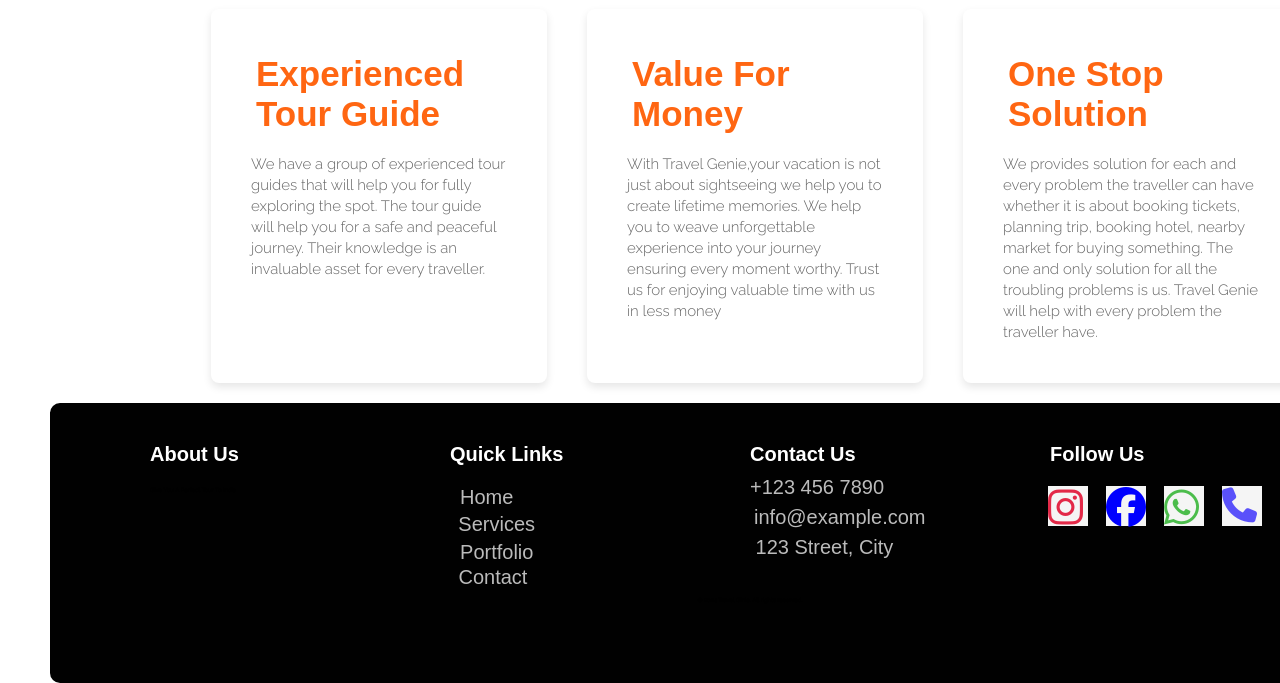
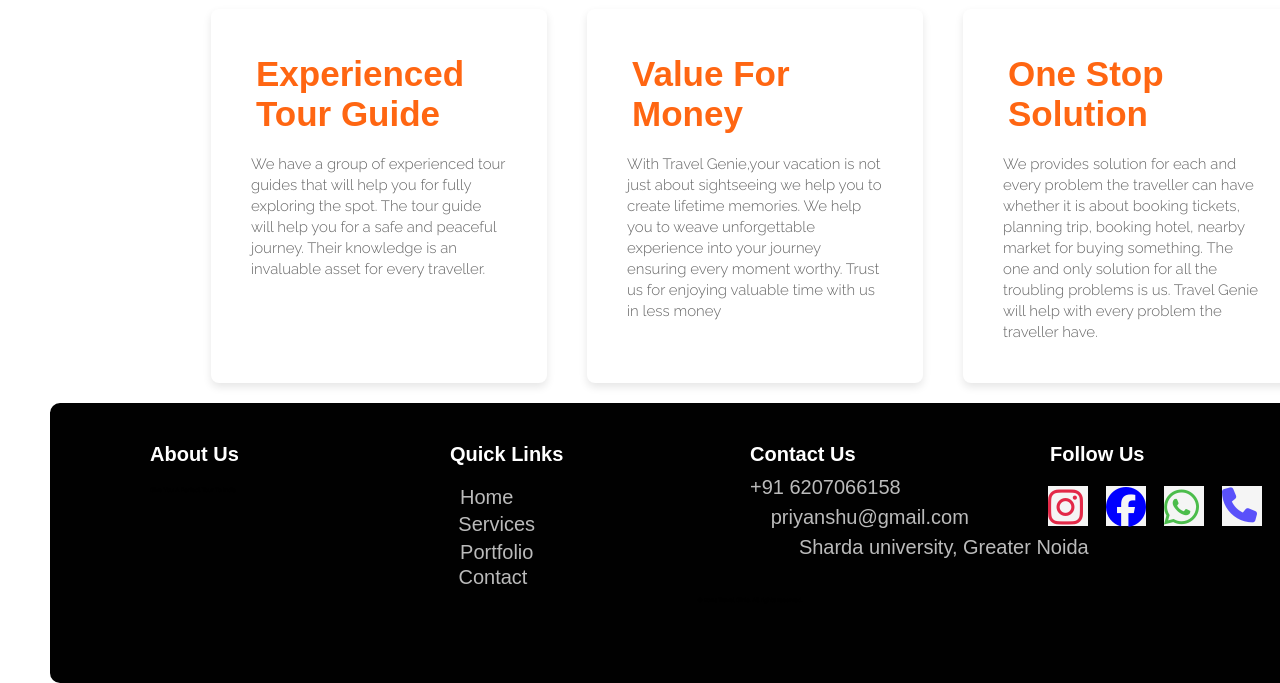
Before and after one commit to priyanshubhaskar2103/online-tour-and-travel, a plain HTML site: page index.html in a window 1280 px wide. Shown: the part 2891-3574 px from the top of the page. Drawn offline with nearby package versions, Linux system fonts and the light colour scheme.

Commit message:
Update index.html

```diff
--- a/index.html
+++ b/index.html
@@ -1210,9 +1210,9 @@
             <div class="footer-column">
                 <h4>Contact Us</h4>
                 <ul>
-                    <li class="no-"><a href="#">+123 456 7890</a></li>
-                    <li class="mail"><a href="#">info@example.com</a></li>
-                    <li class="add"><a href="#">123 Street, City</a></li>
+                    <li class="no-"><a href="#">+91 6207066158</a></li>
+                    <li class="mail"><a href="#">priyanshu@gmail.com</a></li>
+                    <li class="add"><a href="#">Sharda university, Greater Noida</a></li>
                 </ul>
             </div>
             <div class="footer-column">
```
